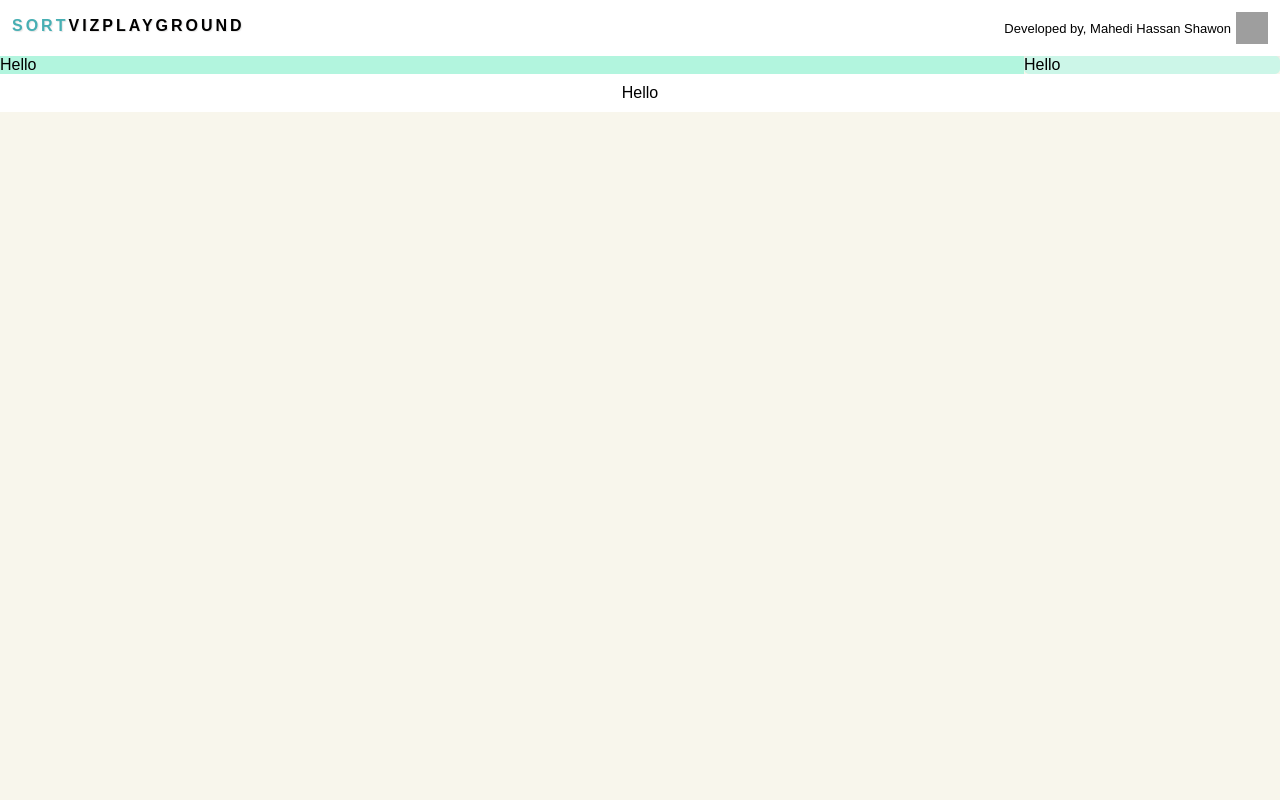
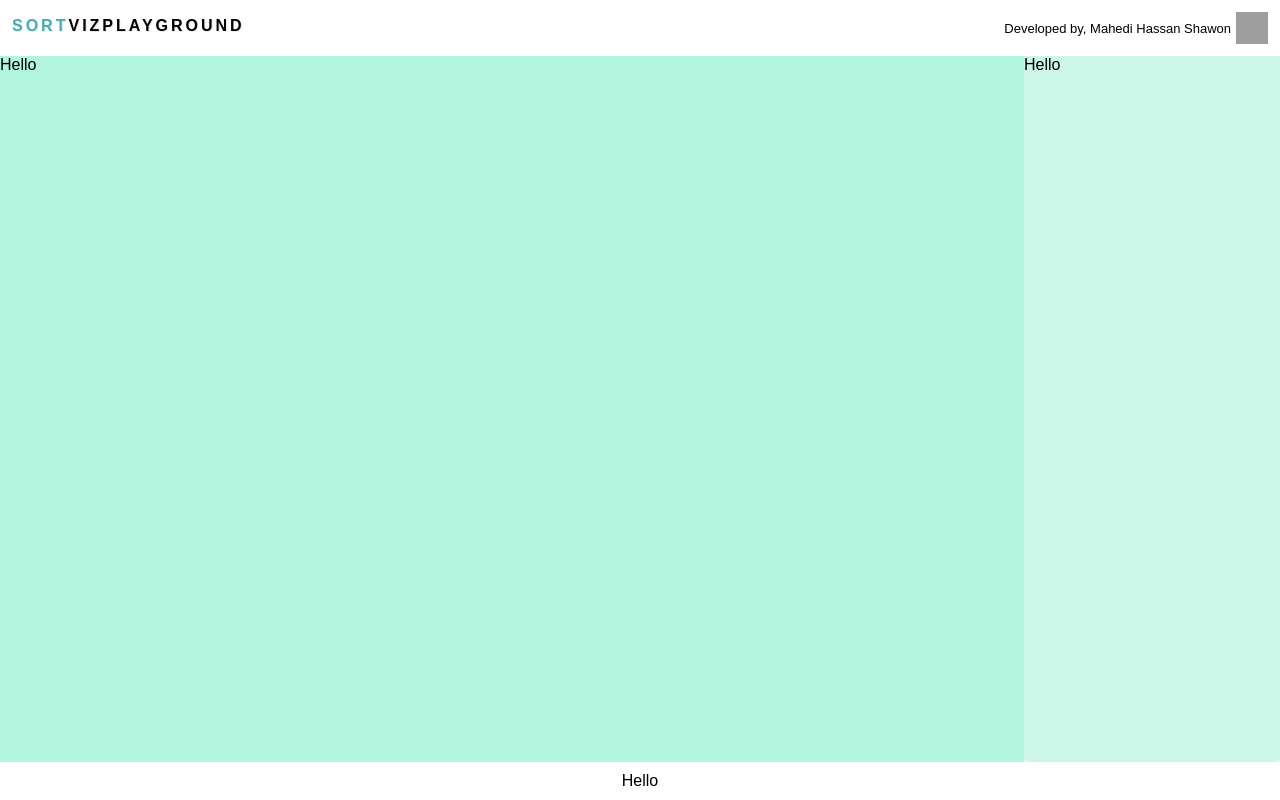
Before and after one commit to ChiefMahedi/SortVizPlayground, a React (Vite) app: page / in a window 1280 px wide. Built offline with nearby package versions, Linux system fonts and the light colour scheme; grey boxes are pictures that could not be loaded.

Commit message:
Update App.css

```diff
--- a/src/App.css
+++ b/src/App.css
@@ -3,6 +3,10 @@
   padding: 0;
   font-family: sans-serif;
 }
-body{
-  background-color: rgb(248, 246, 236);
+#root{
+  background-color: rgb(236, 238, 248);
+  display: flex;
+  flex-direction: column;
+  justify-content: space-between;
+  height: 100vh;
 }
```
